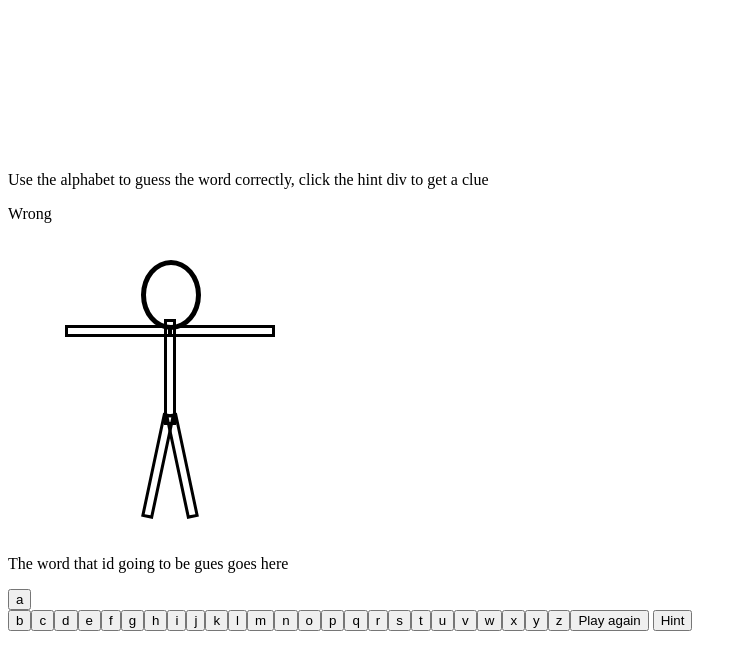
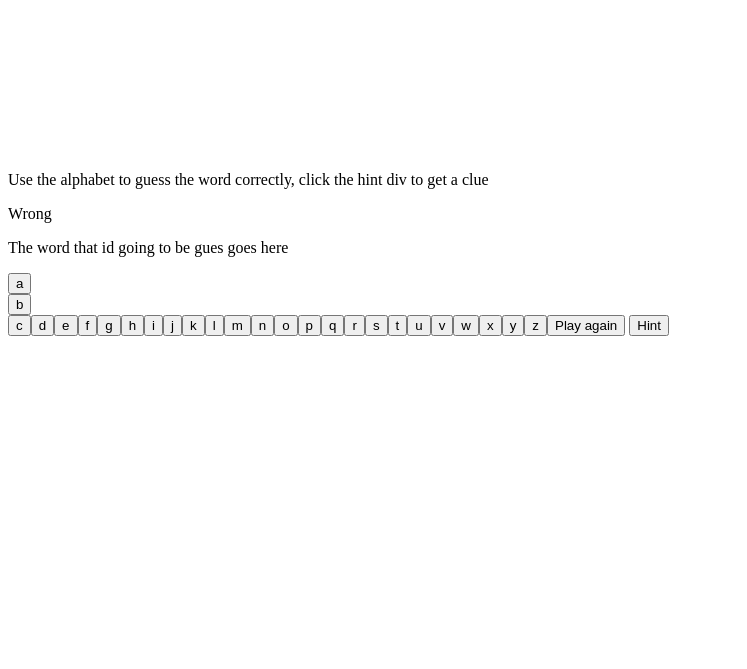
Before and after one commit to Andersons1218/Build-A-Man, a plain HTML site: page index.html in a window 1280 px wide. Shown: the part 79-748 px from the top of the page, without its empty margins (0-747 px from the left). Drawn offline with Linux system fonts and the light colour scheme.

Commit message:
Build-A-Man drafts

```diff
--- a/app.js
+++ b/app.js
@@ -1,26 +1,33 @@
 //different variables
 let alphabet = [ 'a','b','c','d','e','f','g','h','i','j','k','l','m','n','o','p','q','r','s','t','u','v','w','x','y','z'];
 
-let categoryTitle = [ 'City', 'Drink']
-let words = [['New York', 'London','Seoul', 'Tokyo','Los Angeles'
-], [ 'Martini', 'Mojito', 'Margarita', 'Cosmopolitan', 'Mimosa']]
-let hints = [[" Most populated city in America","Everyone loves a queen","Blank Food", "Get amazing sushi from here","City of Angles" ], ["This drink can be shaken not stirred", "A popular Mexican drink","A drink made famous by tv show for single women", "A Drink originated in cuba","a Sunday funday drink"]]
+let words = ['New York', 'London','Seoul', 'Tokyo','Los Angeles', 'Martini', 'Mojito', 'Margarita', 'Cosmopolitan', 'Mimosa']
 
 
 //picks Word
 function randomWord (){
-    let theWord = words[0][Math.floor(Math.random()*words[0].length)];
-    let theWord2 = words[1][Math.floor(Math.random()*words[1].length)];
-
-    console.log(words[0].length)
+    let theWord = words[Math.floor(Math.random()*words.length)];
 }
 randomWord()
-//guesses for words
+//set up answer array
 let answerArray = [];
 for (let i = 0; i < words.length; i++){
     answerArray[i] = "_";
 }
 let remainingLetters = words.length;
-
-
-//play again function
+//Game Loop
+while(remainingLetters > 0) {
+    alert(answerArray.join(" "));
+    let guess = promt("Guess a letter");
+}if (guess === null){
+    break;
+}else if (guess.length !==1){
+    alert("please enter letter");
+}else{
+    for (let x = 0; x < words.length; x++){
+        if (word[x]=== guess){
+            answerArray[x] = guess;
+            remainingLetter--;
+        }
+    }
+}
--- a/index.html
+++ b/index.html
@@ -16,15 +16,6 @@
     <p class="missedguess">Wrong</p>
     <div class="div"></div>
     <div class="wrapper">
-        <div class="head"></div>
-        <div class="torso"></div>
-        <div class="leftarm"></div>
-        <div class="rightarm"></div>
-        <div class="leftleg"></div>
-        <div class="leftfoot"></div>
-        <div class="rightleg"></div>
-        <div class="rightfoot"></div>
-   </div>
    <p class="wordgoeshere ">The word that id going to be gues goes here </p>
     <div class="container">
     <button class="letters">a</div>
--- a/style.css
+++ b/style.css
@@ -7,78 +7,3 @@ h1 {
 }
 p{
     color:;
-
-}
-.wrapper {
-    width: 300px;
-    height: 300px;
-    display: block;
-    position: relative;
-  }
-
-  .head {
-    width: 50px;
-    height: 60px;
-    border: 5px solid black;
-    border-radius: 50%;
-    display: block;
-    position: absolute;
-    top: 21px;
-    left: 133px;
-    z-index: 1;
-    transform-origin: center bottom;
-  }
-
-.torso {
-    width: 6px;
-    height: 100px;
-    border: 3px solid black;
-    display: block;
-    position: absolute;
-    top: 80px;
-    left: 156px;
-  }
-
-  .leftleg {
-    width: 6px;
-    height: 100px;
-    border: 3px solid black;
-    display: block;
-    position: absolute;
-    top: 175px;
-    left: 155px;
-    transform: rotate(12deg);
-    transform-origin: top;
-  }
-
-  .rightleg {
-    width: 6px;
-    height: 100px;
-    border: 3px solid black;
-    display: block;
-    position: absolute;
-    top: 175px;
-    left: 157px;
-    transform: rotate(-12deg);
-    transform-origin: top;
-  }
-
-  .leftarm {
-    width: 100px;
-    height: 6px;
-    border: 3px solid black;
-    display: block;
-    position: absolute;
-    top: 86px;
-    left: 57px;
-  }
-  .rightarm {
-    width: 100px;
-    height: 6px;
-    border: 3px solid black;
-    display: block;
-    position: absolute;
-    top: 86px;
-    left: 161px;
-    transform-origin: 0%;
-  }
```
